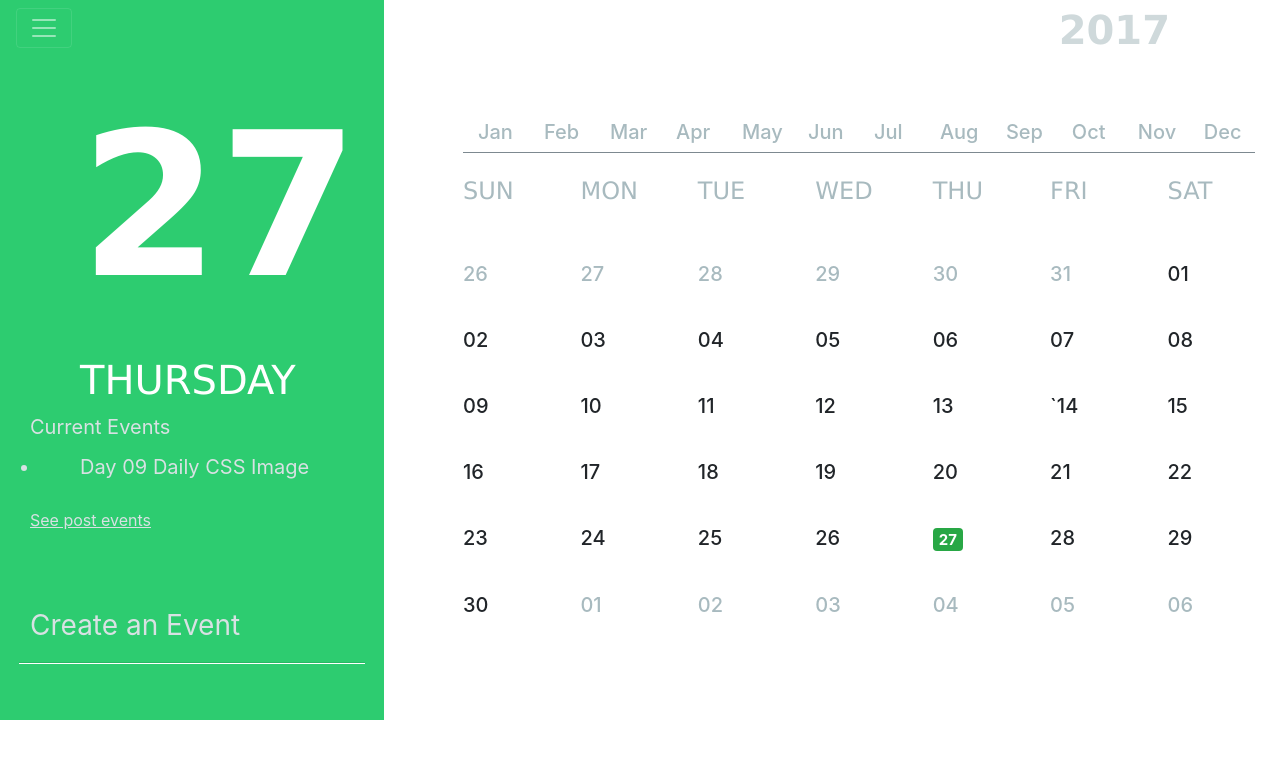
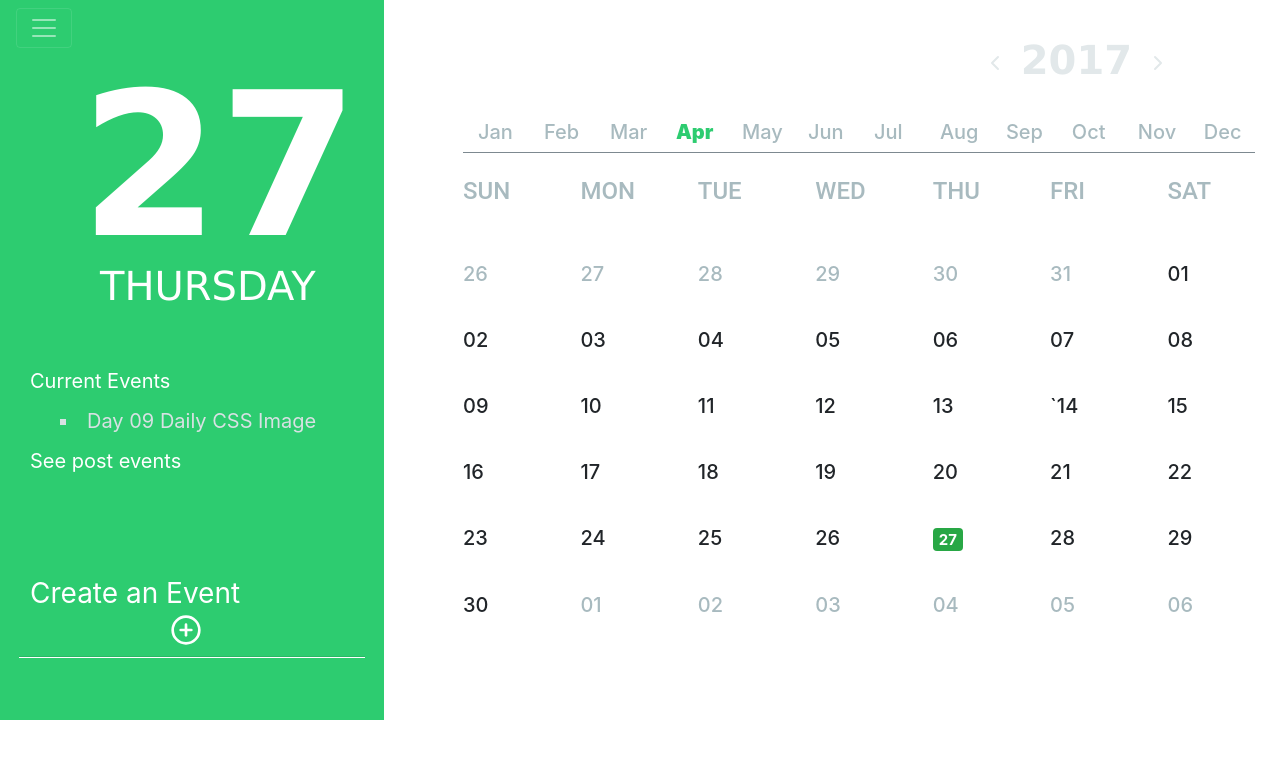
Before and after one commit to Gokhularamanan/calendar, a plain HTML site: page Index.html in a window 1280 px wide. Drawn offline with nearby package versions, Linux system fonts and the light colour scheme.

Commit message:
calendar commit sixth still background not done

```diff
--- a/Index.html
+++ b/Index.html
@@ -7,27 +7,29 @@
         <!-- <script src="https://unpkg.com/feather-icons"></script> -->
     </head>
     <body>
-
-          <div id="side-bar">
+         <div class="block">
+          <div class="side-bar">
             <nav class="navbar navbar-toggleable-md navbar-dark bg-fade">
                 <button class="navbar-toggler navbar-toggler-right" type="button" data-toggle="collapse" data-target="#navbarSupportedContent" aria-controls="navbarSupportedContent" aria-expanded="false" aria-label="Toggle navigation">
                   <span class="navbar-toggler-icon" id="navbar"></span>
                 </button>
               </nav>
-              <p id="present-date">27</p>
-              <h1 id="present-day">THURSDAY</h1>
-              <a id="current-events">Current Events</a>
-              <ul>
-                  <li>Day 09 Daily CSS Image</li>
-              </ul>
-              <a id="post-events">See post events</a>
-              <br><br><br><br>
-              <a id="create-event">Create an Event</a>
+              <p class="present-date">27</p>
+              <h1 class="present-day">THURSDAY</h1>
+              <br><br>
+              <a class="current-events">Current Events</a>
+                  <li class="event-day"> Day 09 Daily CSS Image</li>
+              <a class="post-events">See post events</a>
+              <br><br><br><br><br>
+              <a class="create-event">Create an Event</a>
+              <img class="plus" src="Icons/plus-circle.svg">
               <hr>
           </div>
-          <div id="main-block">
+          <div class="main-block">
             <div class="year">
-                <a id="year">2017</a>
+                <img src="Icons/chevron-left.svg">
+                   <a>2017</a>
+                <img src="Icons/chevron-right.svg">
             </div>
             <div class="calendar">
               <div class="container">
@@ -43,7 +45,7 @@
                          <h5>Mar</h5>
                     </div>
                     <div class="col-md-1">
-                          <h5>Apr</h5>
+                         <h5 class="highlighted-month">Apr</h5>
                     </div>
                     <div class="col-md-1">
                         <h5>May</h5>
@@ -254,8 +256,8 @@
                 </div>
             </div>
         </div>
-     </div>
-
+      </div>
+    </div>
 
 
     </body>
--- a/css/style.css
+++ b/css/style.css
@@ -3,22 +3,29 @@ body
     font-family: Verdana, Geneva, Tahoma, sans-serif;
 }
 
+/* .block
+{
+   margin:50px;
+   background-color: #2ecc71;
+} */
 
-#main-block
+
+.main-block
 {
     float:right;
     width:65%;
 
 }
 
-#year
+.year
 {
     font-weight: 700;
     font-family: Verdana;
     font-size: 40px;
     float:right;
     padding-right: 110px;
-    color:#cfd9db;
+    padding-top: 30px;
+    color:#e2e8ea;
 }
 #month
 {
@@ -29,10 +36,16 @@ body
     color:#a8babf;
 
 }
+
+.highlighted-month
+{
+    color:#2dcc70;
+    font-weight:900;
+}
 #week
 {
     color:#a8babf;
-    font-family: Verdana;
+    font-family: roboto;
 }
 .calendar
 {
@@ -64,8 +77,9 @@ body
 #date-r5
 {
     padding-bottom: 10px;
+
 }
-#side-bar
+.side-bar
 {
     float: left;
     background-color: #2dcc70;
@@ -77,57 +91,68 @@ body
 {
     color: white;
 }
-#present-date
+.present-date
 {
     font-weight: 700;
     font-size: 200px;
     font-family: Verdana;
     padding-left: 80px;
-    margin: 0 auto;
+    margin-top:-40px;
 
 }
-#present-day
+.present-day
 {
    font-family: Verdana;
-   padding-left: 80px;
+   padding-left: 100px;
    border:none;
-
+   margin-top:-70px;
 
 }
-#current-events
+.current-events
 {
     padding-left: 30px;
     font-size: 20px;
     color:#d8e1e3;
 
 }
+
 li
 {
-  padding-left:40px;
+    list-style: square;
+}
+.event-day
+{
+  padding-left:60px;
   padding-top:10px;
   padding-bottom: 10px;
   font-size: 20px;
   color:#d8e1e3;
 }
-#post-events
+.post-events
 {
-  text-decoration: underline;
   padding-left: 30px;
+  font-size:20px ;
   color:#d8e1e3;
 }
 
-#create-event
+.create-event
 {
     font-size: 28px;
     color:#d8e1e3;
-    padding-top: 150px;
     padding-left:30px ;
-    margin: 0 auto;
+
+}
+.plus
+{
+    padding-left: 170px;
+    padding-bottom: 10px;
 }
 
-#side-bar hr
+.side-bar hr
 {
     border-bottom: 1px solid white;
     width: 90%;
+    margin-top: -0px;
+
 
 }
```
Also changed, not shown: Icons/chevron-left.svg (added), Icons/chevron-right.svg (added), Icons/plus-circle.svg (added).
